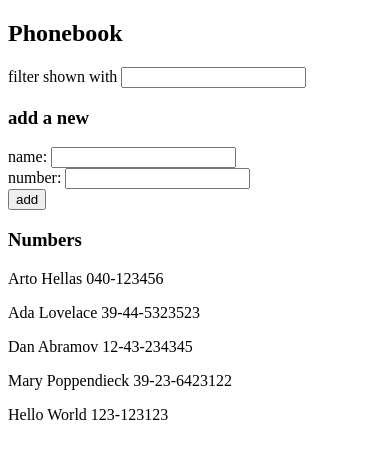
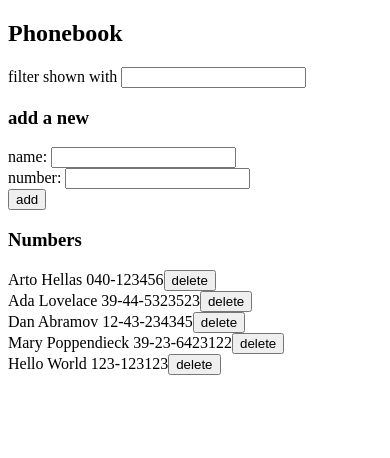
Before and after one commit to craftzmask/fullstack-frontend, a React (Create React App) app in the folder part2/phonebook/: page / in a window 390 px wide. Shown: the top 458 px of the page. Built offline with nearby package versions, Linux system fonts and the light colour scheme; data requests are answered from the project's data file.

Commit message:
2.17: Phonebook step9

```diff
--- a/part2/phonebook/src/App.js
+++ b/part2/phonebook/src/App.js
@@ -54,6 +54,15 @@ const App = () => {
     setQuery(event.target.value)
   }
 
+  const handleDeleteButtonClick = id => {
+    const person = persons.find(p => p.id === id)
+    if (window.confirm(`Delete ${person.name}?`)) {
+      personService
+        .remove(id)
+        .then(() => setPersons(persons.filter(p => p.id !== id)))
+    }
+  }
+
   return (
     <div>
       <h2>Phonebook</h2>
@@ -72,7 +81,10 @@ const App = () => {
       />
 
       <h3>Numbers</h3>
-      <Persons persons={filteredPersons} />
+      <Persons
+        persons={filteredPersons}
+        onButtonDeleteClick={handleDeleteButtonClick}
+      />
     </div>
   )
 }
--- a/part2/phonebook/src/components/Persons.js
+++ b/part2/phonebook/src/components/Persons.js
@@ -1,10 +1,21 @@
-const Person = ({ person }) => (
-  <p>{person.name} {person.number}</p>
+const Person = ({ person, onButtonDeleteClick }) => (
+  <div>
+    {person.name} {person.number}
+    <button onClick={() => onButtonDeleteClick(person.id)}>
+      delete
+    </button>
+  </div>
 )
 
-const Persons = ({ persons }) => (
+const Persons = ({ persons, onButtonDeleteClick }) => (
   <div>
-    {persons.map(p => <Person key={p.name} person={p} />)}
+    {persons.map(p =>
+      <Person
+        key={p.name}
+        person={p}
+        onButtonDeleteClick={onButtonDeleteClick}
+      />
+    )}
   </div>
 )
 
--- a/part2/phonebook/src/services/persons.js
+++ b/part2/phonebook/src/services/persons.js
@@ -12,6 +12,8 @@ const create = newObject => {
   return request.then(response => response.data)
 }
 
-const personService = { getAll, create }
+const remove = id => axios.delete(`${baseUrl}/${id}`)
+
+const personService = { getAll, create, remove }
 
 export default personService
```
